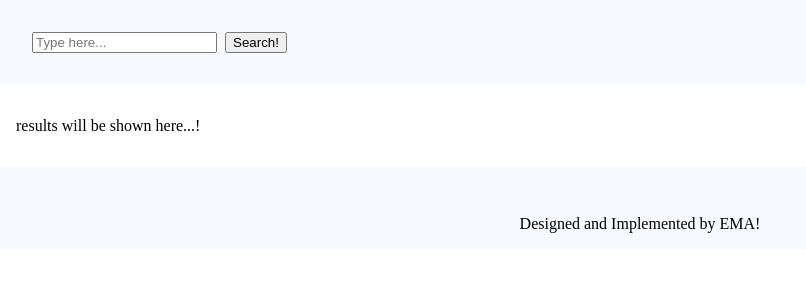
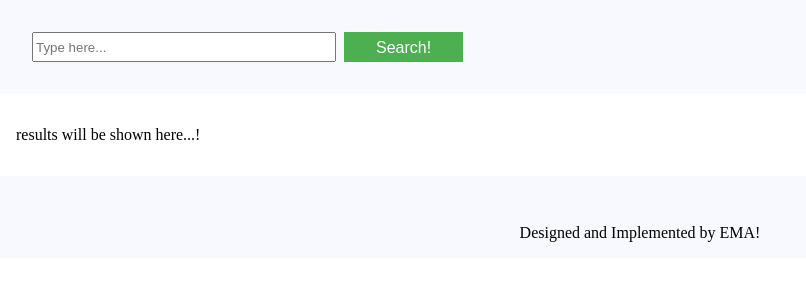
Before and after one commit to marasiali/IEProject2, a Flask app: page / in a window 1280 px wide. Shown: the top 300 px of the page, without its empty margins (0-806 px from the left). Run offline with Flask 2, Linux system fonts and the light colour scheme.

Commit message:
change style

```diff
--- a/static/style.css
+++ b/static/style.css
@@ -18,10 +18,25 @@ html, body {
 
 .form input {
 	margin-right: 8px;
+	width: 25%;
+	height:30px;
 }
 
 input[type="number"] {
 	width: 100px;
+}
+
+.btn {
+  background-color: #4CAF50;
+  border: none;
+  color: white;
+  padding: 15px 32px;
+  text-align: center;
+  text-decoration: none;
+  display: inline-flex;
+  font-size: 16px;
+  height:30px;
+  line-height:2px;
 }
 
 .main {
@@ -53,7 +68,7 @@ input[type="number"] {
 }
 
 .item_link {
-	width: 250px;
+	width: 400px;
 	white-space: nowrap;
 	overflow: hidden;
 	text-overflow: ellipsis;
```
